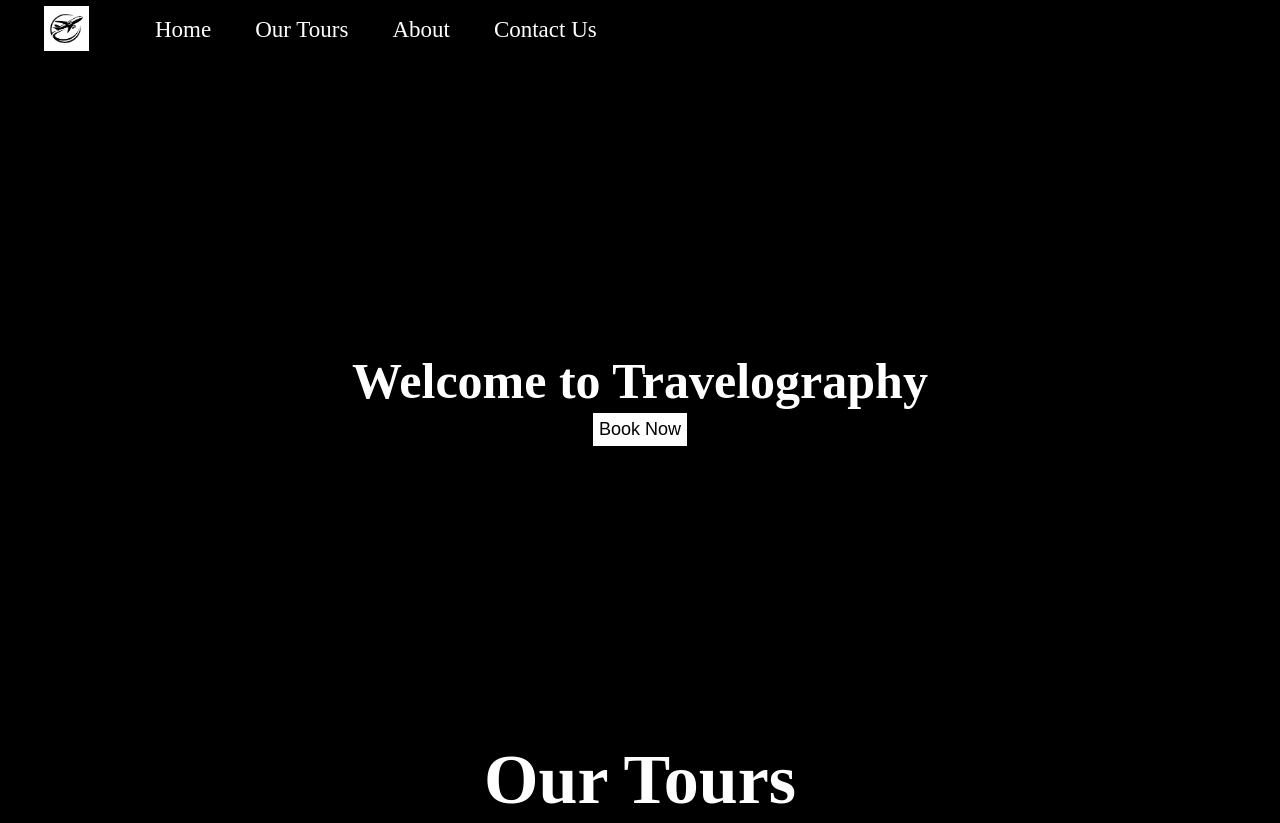
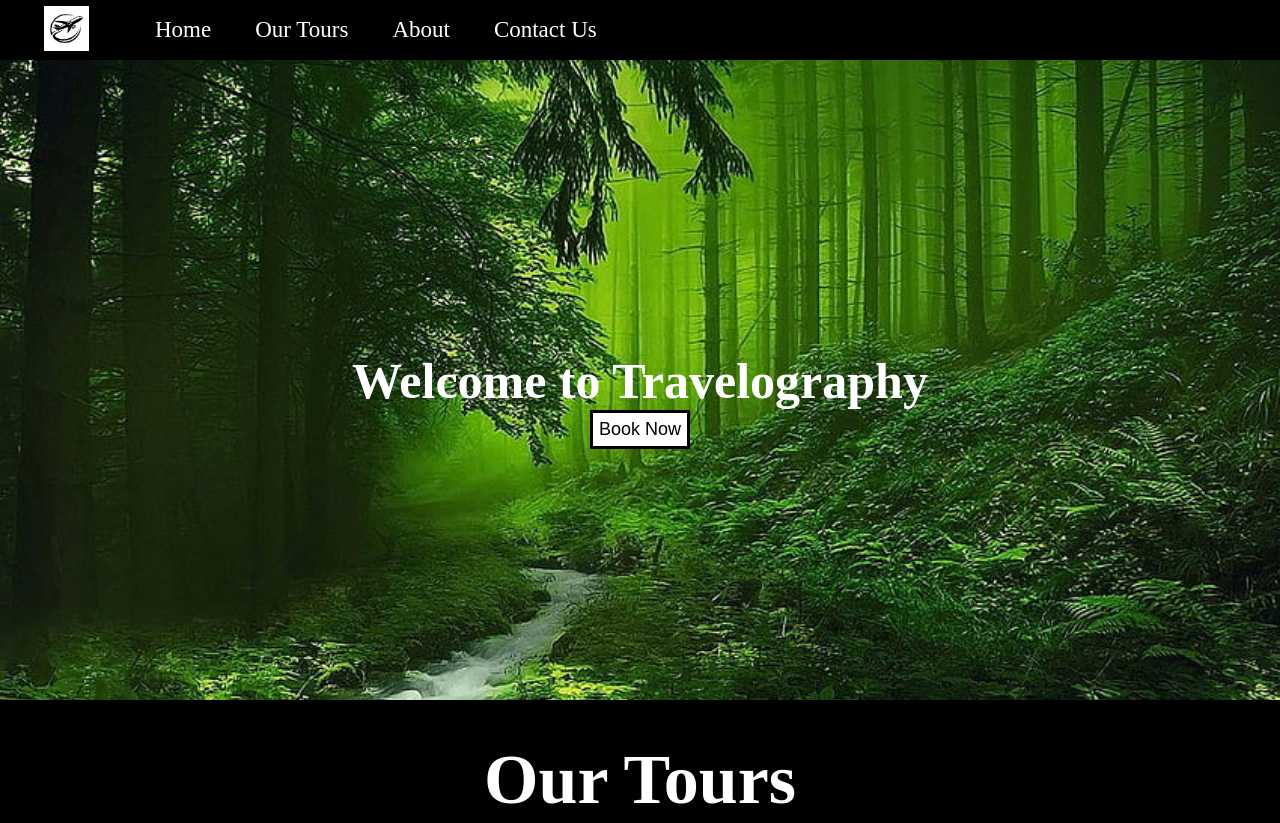
Before and after one commit to Bareera20-collab/Web-development-, a plain HTML site: page index.html in a window 1280 px wide. Shown: the top 823 px of the page. Drawn offline with Linux system fonts and the light colour scheme.

Commit message:
Update style.css

```diff
--- a/style.css
+++ b/style.css
@@ -70,7 +70,7 @@ body{
 #home::before {
     content: "";
     position: absolute;
-    background: url('images//green.jpg') no-repeat center center/cover;
+    background: url("images/green.jpg") no-repeat center center/cover;
     height: 700px;
     top: 0px;
     left: 0px;
```
